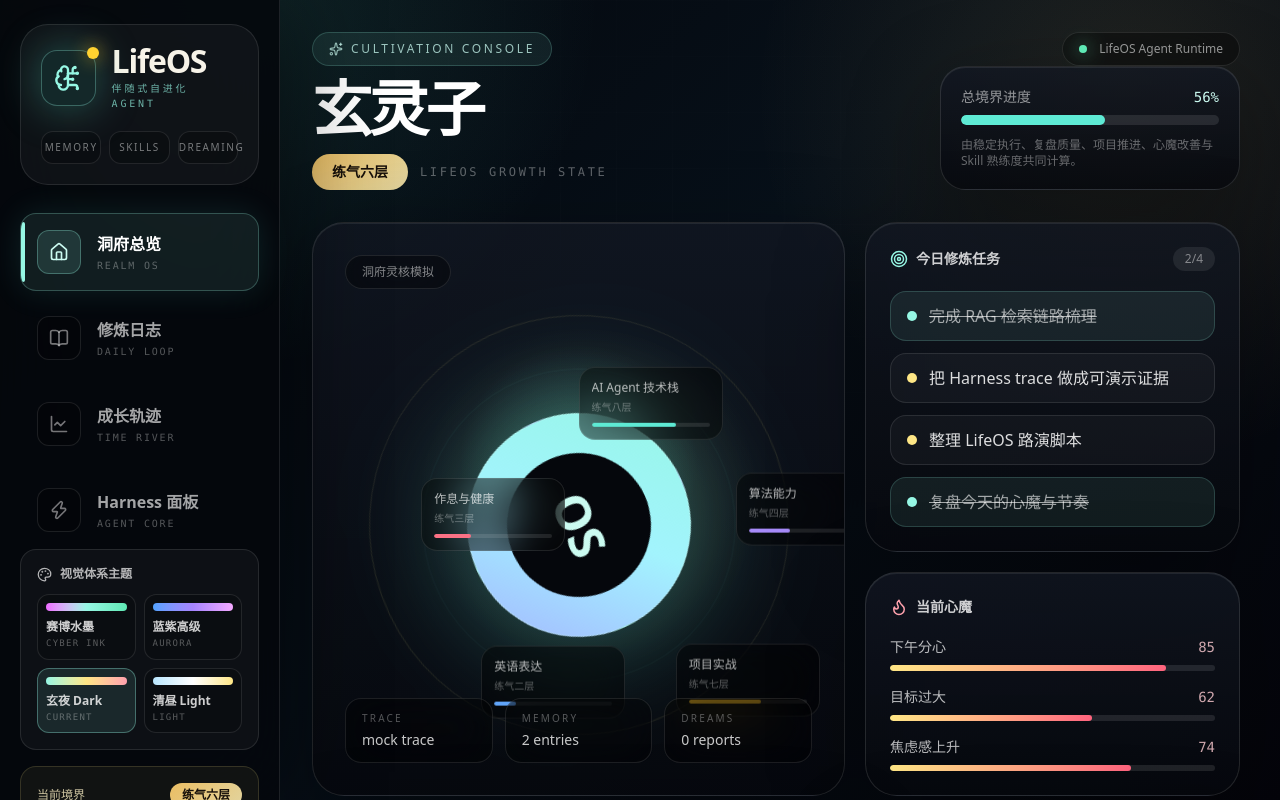
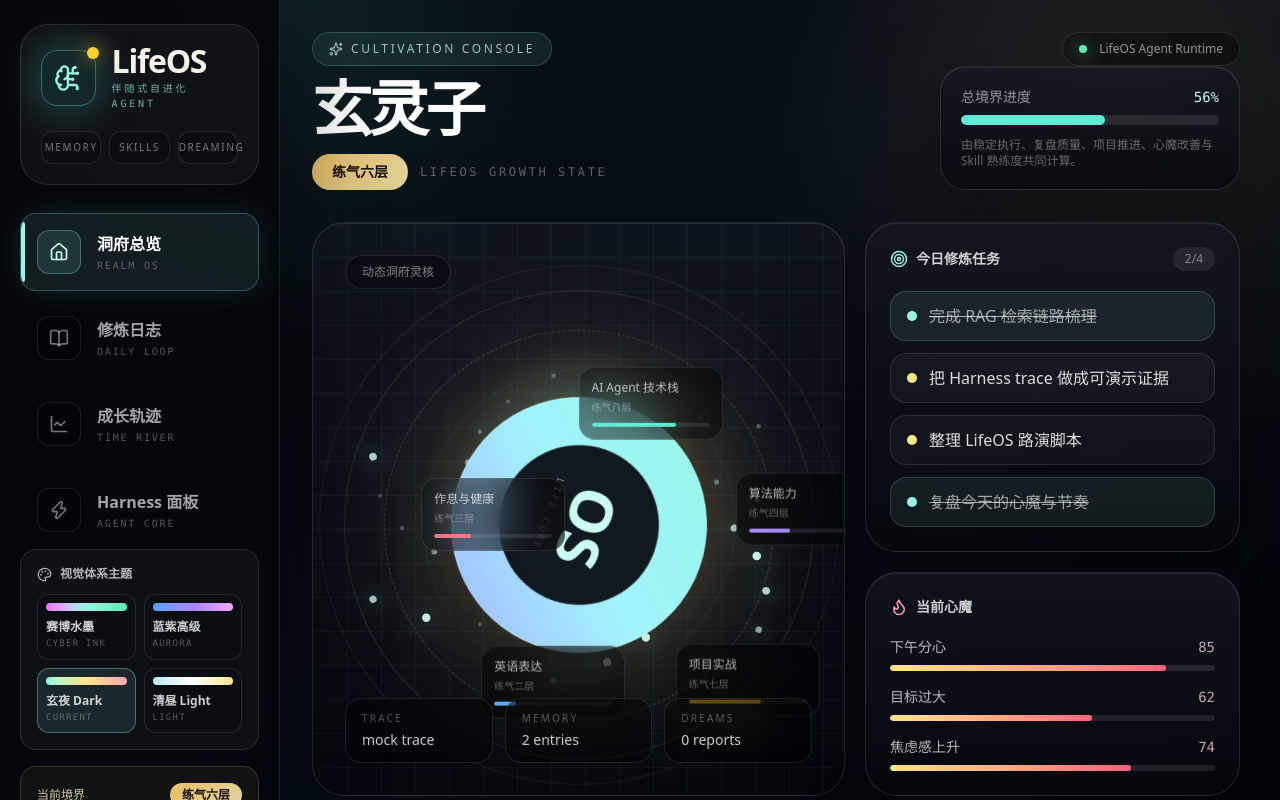
Before and after one commit to yubr-zzh/LifeOS-Agent, a React (Vite) app in the folder frontend/: page / in a window 1280 px wide. Built offline with nearby package versions, Linux system fonts and the light colour scheme; no server answers.

Commit message:
Restore dynamic LifeOS core visual

```diff
--- a/frontend/src/components/dashboard/DashboardPage.tsx
+++ b/frontend/src/components/dashboard/DashboardPage.tsx
@@ -91,18 +91,60 @@ const DashboardPage = () => {
 
       <div className="grid grid-cols-12 gap-5">
         <section className="glass-panel relative col-span-12 min-h-[520px] overflow-hidden rounded-[2rem] p-8 lg:col-span-7">
-          <div className="absolute inset-0 bg-[radial-gradient(circle_at_50%_42%,rgba(94,234,212,.22),transparent_28%),radial-gradient(circle_at_52%_48%,rgba(246,199,104,.12),transparent_42%)]" />
-          <div className="absolute left-8 top-8 z-10 rounded-full border border-white/10 bg-black/35 px-4 py-2 text-xs text-white/50 backdrop-blur-xl">洞府灵核模拟</div>
+          <div className="absolute inset-0 bg-[radial-gradient(circle_at_50%_42%,rgba(94,234,212,.28),transparent_28%),radial-gradient(circle_at_52%_48%,rgba(246,199,104,.16),transparent_42%)]" />
+          <div className="absolute inset-0 opacity-60 [background-image:linear-gradient(rgba(94,234,212,.08)_1px,transparent_1px),linear-gradient(90deg,rgba(94,234,212,.08)_1px,transparent_1px)] [background-size:34px_34px]" />
+          <div className="absolute left-8 top-8 z-10 rounded-full border border-white/10 bg-black/35 px-4 py-2 text-xs text-white/50 backdrop-blur-xl">动态洞府灵核</div>
 
           <div className="absolute inset-x-12 bottom-12 top-20">
-            <div className="absolute left-1/2 top-1/2 h-[300px] w-[300px] -translate-x-1/2 -translate-y-1/2 rounded-full border border-teal-200/20" style={{ animation: 'pulse-ring 3.8s ease-out infinite' }} />
-            <div className="absolute left-1/2 top-1/2 h-[420px] w-[420px] -translate-x-1/2 -translate-y-1/2 rounded-full border border-amber-200/10" style={{ animation: 'slow-spin 28s linear infinite' }} />
+            {Array.from({ length: 26 }).map((_, index) => {
+              const angle = (index / 26) * Math.PI * 2;
+              const radius = 38 + (index % 4) * 7;
+              return (
+                <motion.span
+                  key={`particle-${index}`}
+                  className="absolute left-1/2 top-1/2 h-1.5 w-1.5 rounded-full bg-teal-100 shadow-[0_0_18px_rgba(94,234,212,.95)]"
+                  style={{
+                    x: `${Math.cos(angle) * radius * 4}px`,
+                    y: `${Math.sin(angle) * radius * 2.6}px`,
+                  }}
+                  animate={{
+                    opacity: [0.22, 1, 0.22],
+                    scale: [0.65, 1.45, 0.65],
+                    rotate: 360,
+                  }}
+                  transition={{
+                    duration: 3.4 + (index % 5) * 0.35,
+                    repeat: Infinity,
+                    delay: index * 0.07,
+                  }}
+                />
+              );
+            })}
+
+            <div className="absolute left-1/2 top-1/2 h-[300px] w-[300px] -translate-x-1/2 -translate-y-1/2 rounded-full border border-teal-200/25" style={{ animation: 'pulse-ring 3.8s ease-out infinite' }} />
+            <div className="absolute left-1/2 top-1/2 h-[390px] w-[390px] -translate-x-1/2 -translate-y-1/2 rounded-full border border-dashed border-teal-100/18" style={{ animation: 'slow-spin 36s linear infinite reverse' }} />
+            <div className="absolute left-1/2 top-1/2 h-[470px] w-[470px] -translate-x-1/2 -translate-y-1/2 rounded-full border border-amber-200/12" style={{ animation: 'slow-spin 28s linear infinite' }} />
+            <div className="absolute left-1/2 top-1/2 h-[520px] w-[520px] -translate-x-1/2 -translate-y-1/2 rounded-full border border-fuchsia-200/8" style={{ animation: 'slow-spin 52s linear infinite reverse' }} />
+
             <motion.div
-              className="absolute left-1/2 top-1/2 grid h-56 w-56 -translate-x-1/2 -translate-y-1/2 place-items-center rounded-full border border-teal-100/35 bg-gradient-to-br from-teal-200 via-cyan-200 to-indigo-300 shadow-[0_0_120px_rgba(94,234,212,.42)]"
-              animate={{ rotate: 360 }}
-              transition={{ duration: 30, repeat: Infinity, ease: 'linear' }}
+              className="absolute left-1/2 top-1/2 grid h-64 w-64 -translate-x-1/2 -translate-y-1/2 place-items-center rounded-full border border-teal-100/40 bg-gradient-to-br from-teal-200 via-cyan-200 to-indigo-300 shadow-[0_0_140px_rgba(94,234,212,.58)]"
+              animate={{
+                rotate: 360,
+                boxShadow: [
+                  '0 0 90px rgba(94,234,212,.42)',
+                  '0 0 150px rgba(246,199,104,.35)',
+                  '0 0 110px rgba(159,140,255,.42)',
+                  '0 0 90px rgba(94,234,212,.42)',
+                ],
+              }}
+              transition={{ duration: 18, repeat: Infinity, ease: 'linear' }}
             >
-              <div className="grid h-36 w-36 place-items-center rounded-full bg-[#05070c] text-5xl font-black text-teal-100">OS</div>
+              <div className="grid h-40 w-40 place-items-center rounded-full border border-white/10 bg-[#05070c]/92 text-center shadow-inner">
+                <div>
+                  <div className="text-6xl font-black text-teal-100">OS</div>
+                  <div className="mt-1 font-mono text-[10px] uppercase tracking-[0.24em] text-teal-100/52">Life Core</div>
+                </div>
+              </div>
             </motion.div>
 
             {subRealms.slice(0, 5).map((realm, index) => {
```
